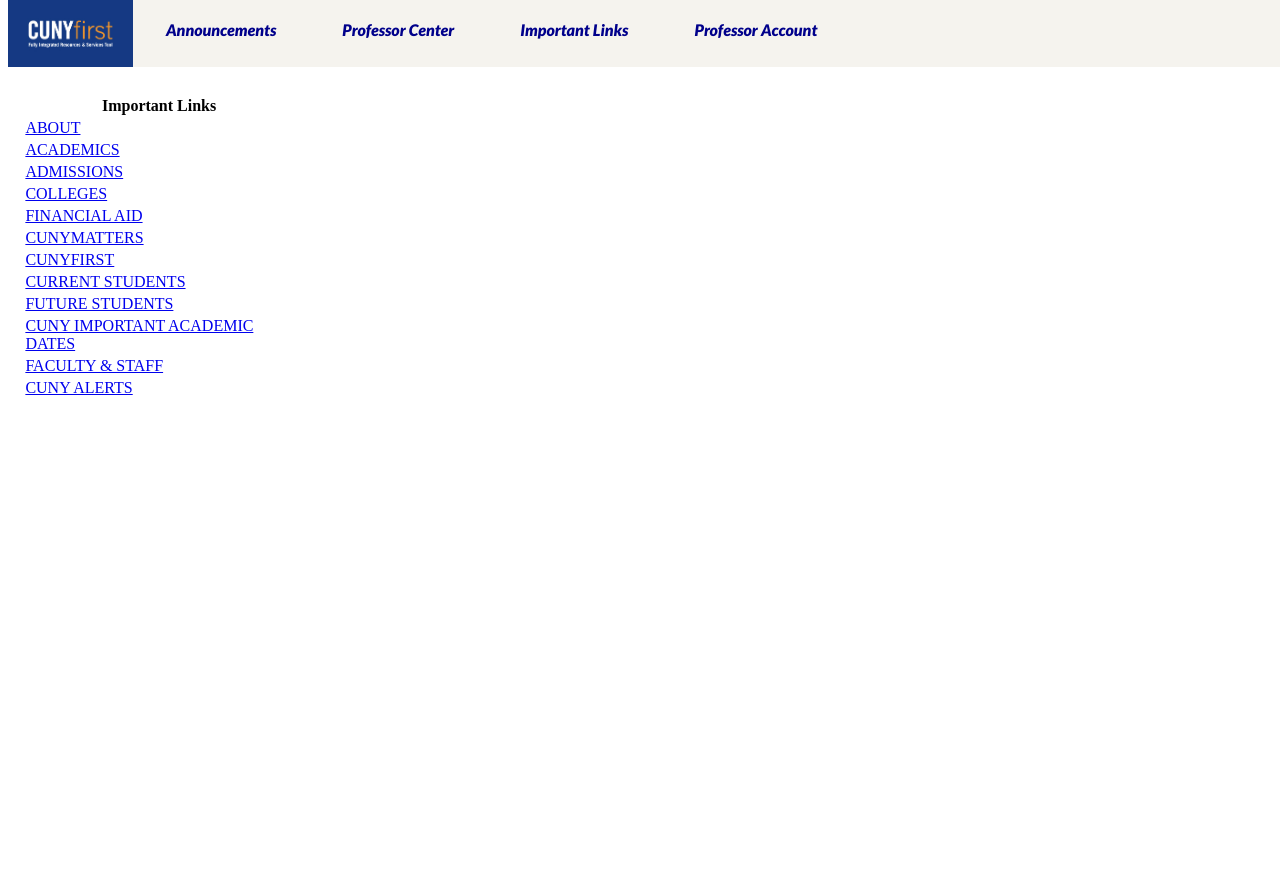
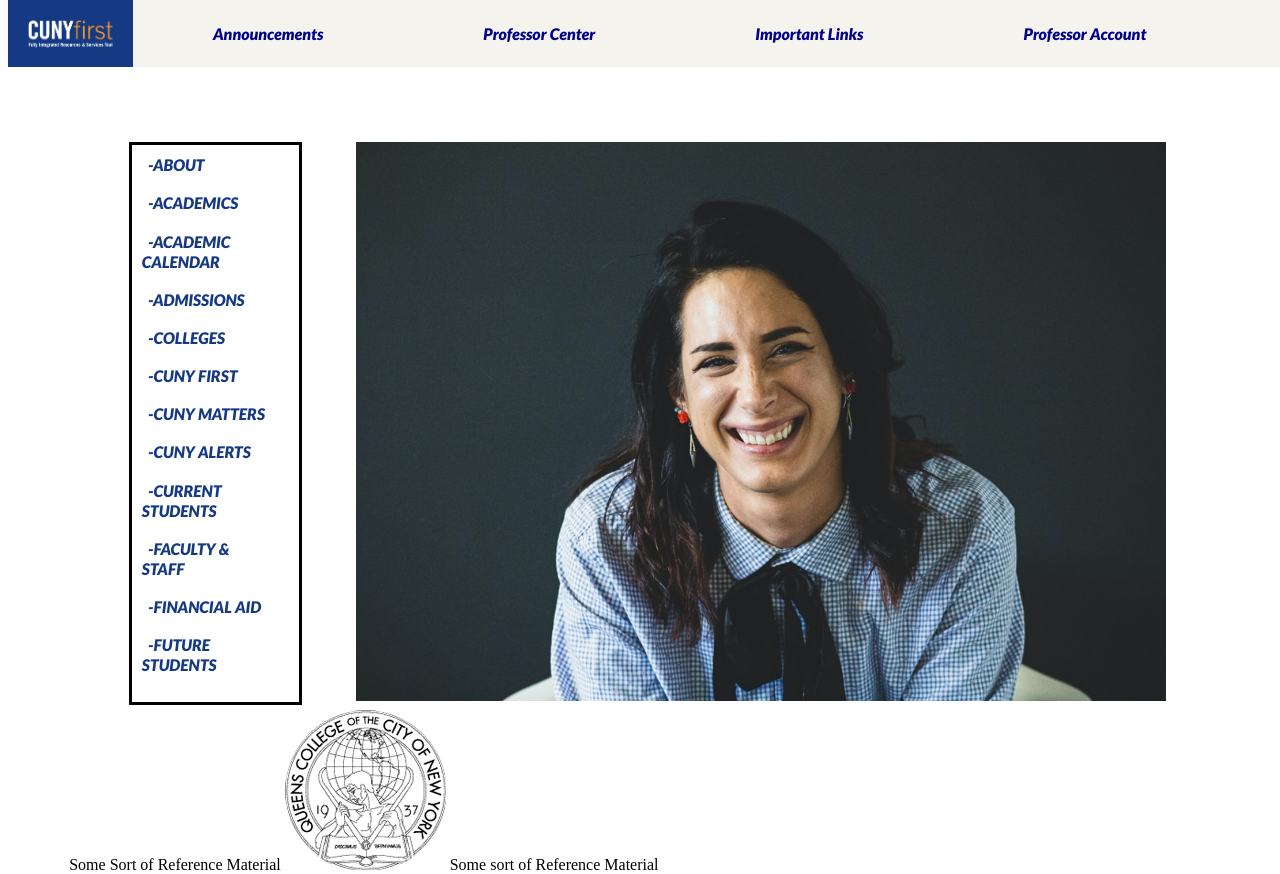
Before and after one commit to jonathanyulan99/qcfirst, a web app: file TestSite/HTML/instructors/important-links.html in a window 1280 px wide. Before the commit the page ends 395 px from the top, so only its background shows below. Run offline with its HTML, style and script files only (its server is not run), Linux system fonts and the light colour scheme.

Commit message:
Fixing prof side of site

```diff
--- a/TestSite/CSS/instructor-styles/importantlinksstyles.css
+++ b/TestSite/CSS/instructor-styles/importantlinksstyles.css
@@ -1,11 +1,8 @@
 @import url(https://fonts.googleapis.com/css?family=Lato:900italic);
 
-@media (max-width: 900px)
-{}.nav-bar {
-    border-radius: 0!important;
-}
+/* Styling for body */
 
-.container {
+.prof-links-main-container{
     position: absolute;
     display: flex;
     flex-direction: column;
@@ -13,11 +10,22 @@
     flex-grow: 1;
 }
 
-.navbarlogo {
-    float: left;
+.prof-links-inner-container{
+    padding-top: 7%;
+    padding-right: 5%;
+    padding-left: 5%;
+    display:flex;
+    flex-direction:column;
 }
 
-.nav-bar-inner {
+/* Styling for nav bar */
+
+.nav-bar-logo{
+    float: left;
+    line-height: 55px;
+}
+
+.nav-bar{
     overflow: hidden;
     position: fixed;
     top: 0;
@@ -26,22 +34,65 @@
     background: #F5F3EE;
 }
 
-.nav-bar-inner a {
+.nav-bar a{
     float: left;
     display: block;
     color: darkblue;
     text-align: center;
-    padding: 5px 33px;
+    padding: 1px 80px;
     text-decoration: none;
-    margin-top: 15px;
+    line-height: 65px;
 }
 
-.nav-bar-inner a:hover {
+.nav-bar a:hover{
     background: #153983;
     color:white;
 }
 
-.flex-containerLink{
-    padding-top: 30%;
+/* Styling for main content div */
+
+.prof-links-main-content{
+    float: left;
+    flex: 33.33%;
+    padding: 5px;
+    display: flex;
+}
+
+/* Styling for table */
+
+#prof-links-table{
+    padding-right: 2%;
+    padding-bottom: 1.5%;
     margin-left: 5%;
+    margin-right: 5%;
+    margin-top: 4%;
+    border: 3px solid black;
 }
+
+#capHeader{
+    text-decoration: underline;
+    font-size: 25px;
+    font-family: 'Lato', sans-serif;
+}
+
+th, td{
+    padding: 8px;
+    text-align: left;
+}
+
+#prof-links-table a{
+    padding-top: 5%;
+    margin-left: 5%;
+    text-decoration: none;
+    color: #153983;
+    font-family: 'Lato', sans-serif;
+}
+
+#prof-links-table a:hover{
+    background: #153983;
+    color:white;
+}
+
+.flex-itemImage{
+    padding-top: 4%;
+}
--- a/TestSite/CSS/student-styles/importantlinksstyles.css
+++ b/TestSite/CSS/student-styles/importantlinksstyles.css
@@ -1,9 +1,5 @@
 @import url(https://fonts.googleapis.com/css?family=Lato:900italic);
 
-@media (max-width: 900px)
-{}.nav-bar {
-    border-radius: 0!important;
-}
 
 /* Styling for body */
 
--- a/TestSite/HTML/instructors/important-links.html
+++ b/TestSite/HTML/instructors/important-links.html
@@ -1,91 +1,100 @@
 <!DOCTYPE html>
 <html lang="en">
     <head>
+        <meta charset="UTF-8">
+        <meta name="viewport" content="width=device-width, initial-scale=1.0"/>
+        <title>Important Links</title>
         <link href="../../css/instructor-styles/importantlinksstyles.css" rel="stylesheet">
-        <title>Important Links</title>
-        <meta name="viewport" content="width=device-width, initial-scale=1.0"/>
     </head>
 
     <body>
-        <div class="container" id="container">
-            <nav class="nav-bar-inner" id="nav-bar-inner">
-                <img class="navbarlogo" src="../../images/CUNYfirst.png" alt="logo1" id="cunyLogo" width="125">
+        <div class="prof-links-main-container">
+            <nav class="nav-bar">
+                <img class="nav-bar-logo" src="../../images/CUNYfirst.png" alt="cunyFirstLogo" id="cunyFirstLogo" width="125">
                 <a href="../instructors/cuny-announcements.html">Announcements</a>
                 <a href="../instructors/instructor-center.html">Professor Center</a>
                 <a href="../instructors/important-links.html">Important Links</a>
                 <a href="../loginpage.html" class="dropdown-toggle">Professor Account</a>
             </nav>
 
-            <div class="flex-containerLink" id="linksContainer">
-                <div class ="flex-itemTable">
-                    <table class="importantLinkTable">
+            <div class="prof-links-inner-container">
+                <div class="prof-links-main-content">
+                    <table id="prof-links-table">
                         <tbody>
                             <tr>
-                                <th> Important Links </th>
-                            </tr>
-                            <tr>
                                 <td>
-                                <a href="https://www.cuny.edu/about/">ABOUT</a>
+                                    <a href="https://www.cuny.edu/about/">-ABOUT</a>
                                 </td>
                             </tr>
                             <tr>
                                 <td>
-                                <a href="https://www.cuny.edu/academics/">ACADEMICS</a>
+                                    <a href="https://www.cuny.edu/academics/">-ACADEMICS</a>
                                 </td>
                             </tr>
                             <tr>
                                 <td>
-                                <a href="https://www.cuny.edu/admissions/">ADMISSIONS</a>
+                                    <a href="https://www.cuny.edu/academics/academic-calendars/">-ACADEMIC CALENDAR</a>
                                 </td>
                             </tr>
                             <tr>
                                 <td>
-                                <a href="https://www.cuny.edu/about/colleges-schools/">COLLEGES</a>
+                                    <a href="https://www.cuny.edu/admissions/">-ADMISSIONS</a>
                                 </td>
                             </tr>
                             <tr>
                                 <td>
-                                <a href="https://www.cuny.edu/financial-aid/">FINANCIAL AID</a>
+                                    <a href="https://www.cuny.edu/about/colleges-schools/">-COLLEGES</a>
                                 </td>
                             </tr>
                             <tr>
                                 <td>
-                                <a href="https://www1.cuny.edu/sites/matters/">CUNYMATTERS</a>
+                                    <a href="https://ssologin.cuny.edu/cuny.html?resource_url=https%3A%2F%2Ffacts.cuny.edu%252F">-CUNY FIRST</a>
                                 </td>
                             </tr>
                             <tr>
                                 <td>
-                                <a href="https://ssologin.cuny.edu/cuny.html?resource_url=https%3A%2F%2Fhome.cunyfirst.cuny.edu%252Fpsp%252Fcnyepprd%252FEMPLOYEE%252FEMPL%252Fh%252F%3Ftab%253DDEFAULT">CUNYFIRST</a>
+                                    <a href="https://www1.cuny.edu/sites/matters/">-CUNY MATTERS</a>
                                 </td>
                             </tr>
                             <tr>
                                 <td>
-                                <a href="https://www.cuny.edu/current-students/">CURRENT STUDENTS</a>
+                                    <a href="https://www.cuny.edu/cuny-alert/">-CUNY ALERTS</a>
                                 </td>
                             </tr>
                             <tr>
                                 <td>
-                                <a href="https://www.cuny.edu/admissions/future-student-guide/">FUTURE STUDENTS</a>
+                                    <a href="https://www.cuny.edu/current-students/">-CURRENT STUDENTS</a>
                                 </td>
                             </tr>
                             <tr>
                                 <td>
-                                <a href="https://www.cuny.edu/academics/academic-calendars/">CUNY IMPORTANT ACADEMIC DATES</a>
+                                    <a href="https://www.cuny.edu/faculty-staff/">-FACULTY & STAFF</a>
                                 </td>
                             </tr>
                             <tr>
                                 <td>
-                                <a href="https://www.cuny.edu/faculty-staff/">FACULTY & STAFF</a>
+                                    <a href="https://www.cuny.edu/financial-aid/">-FINANCIAL AID</a>
                                 </td>
                             </tr>
-                        <tr>                            <td>
-                                <a href="https://www.cuny.edu/cuny-alert/">CUNY ALERTS</a>
+                            <tr>
+                                <td>
+                                    <a href="https://www.cuny.edu/admissions/future-student-guide/">-FUTURE STUDENTS</a>
                                 </td>
                             </tr>
                         </tbody>
                     </table>
+
+                    <div class="flex-itemImage">
+                        <a><img src="../../images/professor1.jpg" alt="prof1" width="100%"/></a>
                     </div>
-            </div>
-        </div>
+                </div><!-- end of prof-links-main-content -->
+
+                <footer>
+                    Some Sort of Reference Material
+                        <img src="../../images/qcLogo3.png" alt="vintageQcLogo"/>
+                    Some sort of Reference Material
+                </footer>
+            </div><!-- end of prof-links-inner-container -->
+        </div><!-- end of prof-links-main-container -->
     </body>
 </html>
--- a/TestSite/HTML/student/important-links.html
+++ b/TestSite/HTML/student/important-links.html
@@ -22,9 +22,6 @@
             <div class="important-links-inner-container">
                 <div class="important-links-main-content">
                     <table id="url-links-table">
-                        <thead>
-                            <!-- <caption id="capHeader">CUNY links: </caption> -->
-                        </thead>
                         <tbody>
                             <tr>
                                 <td>
```
Also changed, not shown: TestSite/Images/professor1.jpg (added). Lines whose indentation alone changed are shown as unchanged.
